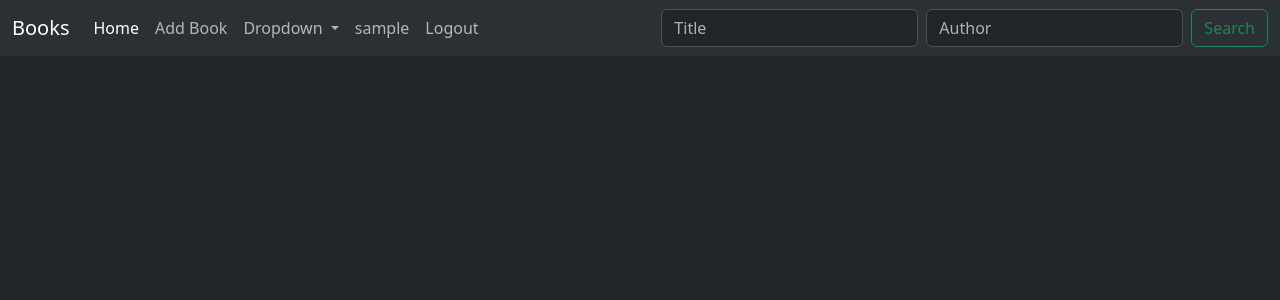
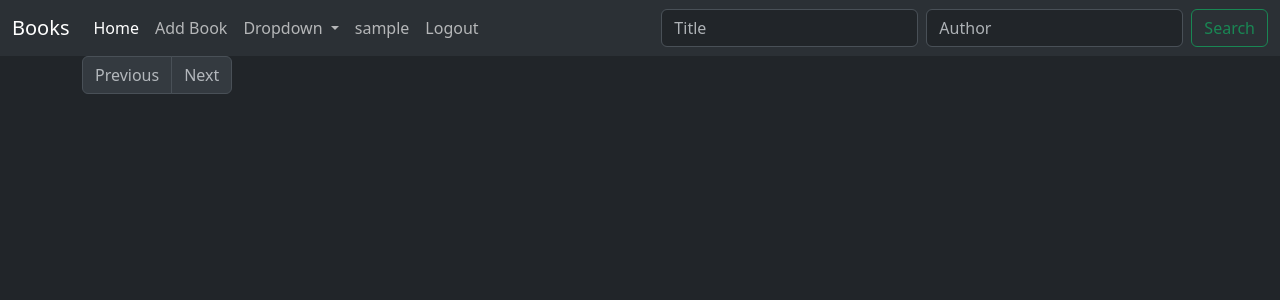
Before and after one commit to lizirukh/django-project, a Django app: template core/templates/events/books_list.html in a window 1280 px wide. Shown: the top 300 px of the page. Run offline with Django 5.2, Linux system fonts and the light colour scheme; the template is opened without the code that fills it, so the values that code supplies are empty; the visitor is signed in with stand-in values (Sample User, id 1).

Commit message:
pagination update

```diff
--- a/core/templates/events/books_list.html
+++ b/core/templates/events/books_list.html
@@ -6,6 +6,7 @@
 
 <div class="container">
     <div class="row">
+        {% include 'events/paginator.html' %}
         {% for book in books %}
         <div class="card" style="width: 18rem;">
             {% if book.images.first %}
--- /dev/null
+++ b/core/templates/events/paginator.html
@@ -0,0 +1,46 @@
+<nav aria-label="...">
+  <ul class="pagination">
+    {% if books.has_previous %}
+      <li class="page-item">
+        <a class="page-link" href="?page=1">&laquo;</a>
+      </li>
+      <li class="page-item">
+        <a class="page-link" href="?page={{ books.previous_page_number }}">Previous</a>
+      </li>
+    {% else %}
+        <li class="page-item disabled">
+          <a class="page-link">Previous</a>
+        </li>
+    {% endif %}
+
+    {% for num in books.paginator.page_range %}
+        {% if books.number == num %}
+             <li class="page-item active" aria-current="page">
+                 <a class="page-link" href="{{ books.num }}">{{ num }}</a>
+             </li>
+        {% elif num > books.number|add:-2 and num < books.number|add:2 %}
+            <li class="page-item"><a class="page-link" href="?page={{ num }}">{{ num }}</a></li>
+        {% endif %}
+    {% endfor %}
+
+<!--    <li class="page-item"><a class="page-link" href="#">1</a></li>-->
+<!--    <li class="page-item active" aria-current="page">-->
+<!--      <a class="page-link" href="#">2</a>-->
+<!--    </li>-->
+<!--    <li class="page-item"><a class="page-link" href="#">3</a></li>-->
+
+    {% if books.has_next %}
+      <li class="page-item">
+        <a class="page-link" href="?page={{ books.next_page_number }}">Next</a>
+      </li>
+      <li class="page-item">
+        <a class="page-link" href="?page={{ books.paginator.num_pages }}">&raquo;</a>
+      </li>
+    {% else %}
+        <li class="page-item disabled">
+          <a class="page-link">Next</a>
+        </li>
+    {% endif %}
+
+  </ul>
+</nav>
--- a/templates/base.html
+++ b/templates/base.html
@@ -8,7 +8,6 @@
 <body data-bs-theme="dark"> <!--data-bs-theme="dark"-->
 
     {% include 'navbar.html' %}
-
     {% block content %}
     {% endblock %}
     <script src="https://cdn.jsdelivr.net/npm/bootstrap@5.3.3/dist/js/bootstrap.bundle.min.js" integrity="sha384-YvpcrYf0tY3lHB60NNkmXc5s9fDVZLESaAA55NDzOxhy9GkcIdslK1eN7N6jIeHz" crossorigin="anonymous"></script>
```
Also changed, not shown: core/views.py (+9 -0 lines).
